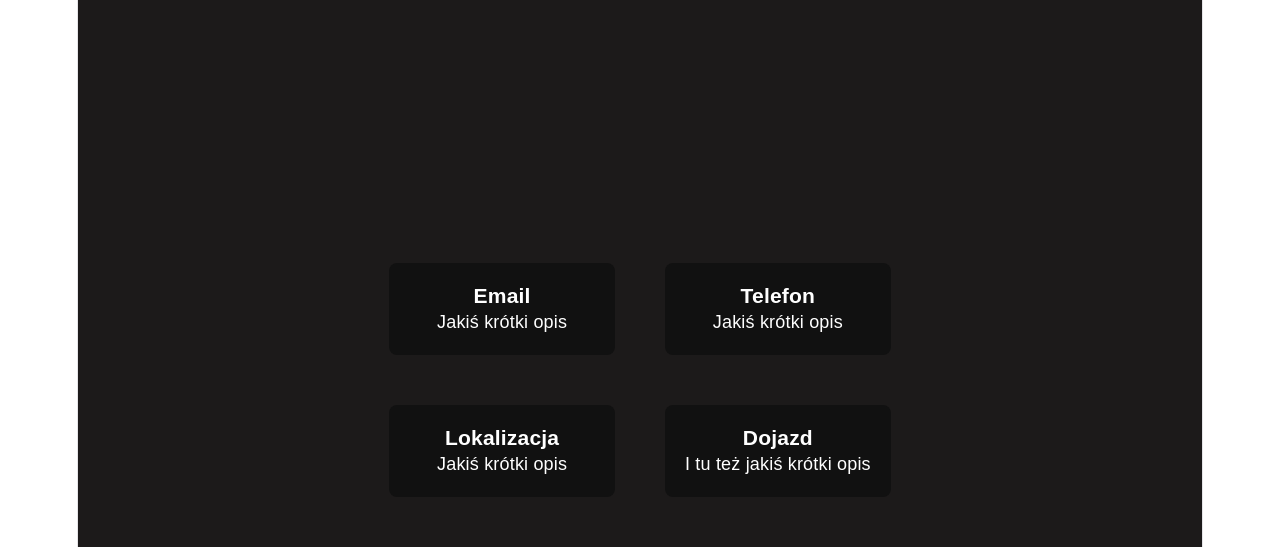
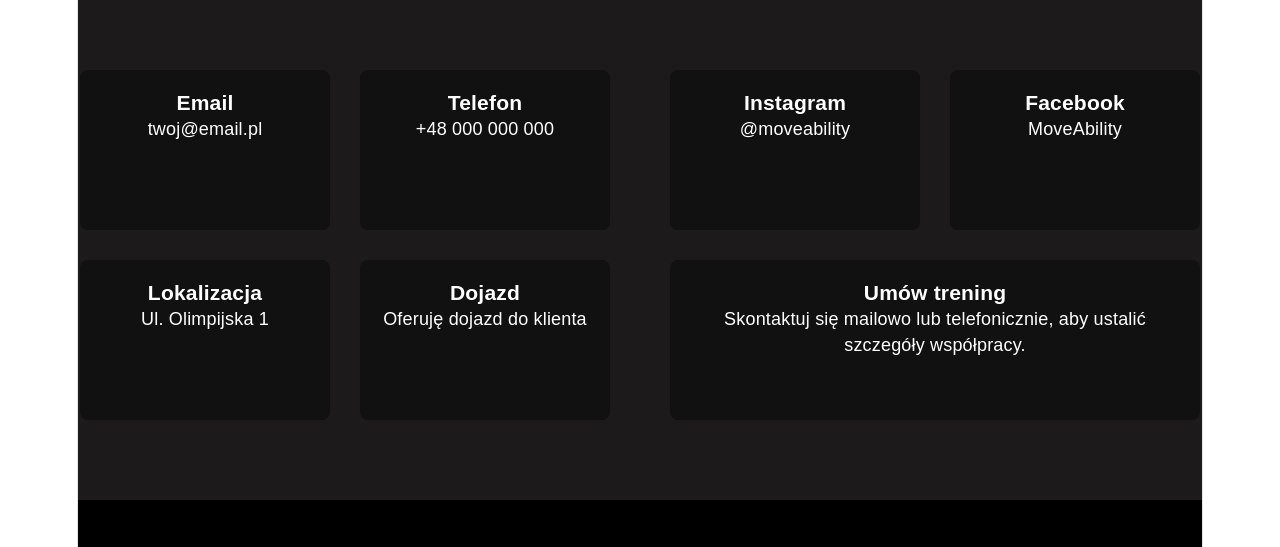
Before and after one commit to Kornio155/praktyki, a React (Vite) app: page / in a window 1280 px wide. Shown: the part 810-1357 px from the top of the page. Built offline with nearby package versions, Linux system fonts and the light colour scheme.

Commit message:
idea (kontakt v.2)

```diff
--- a/src/App.css
+++ b/src/App.css
@@ -43,26 +43,76 @@
 
 /*contact */
 
+/* CONTACT */
+
 .Contact {
   display: flex;
-  min-height: 100vh;
+  flex-direction: row;
+
+  justify-content: center;
+  align-items: flex-start;
+
+  gap: 60px;
+
+  width: 100%;
+  padding: 80px;
+
   background: #1c1a1a;
   color: white;
-  justify-content: center;
-  align-items: center;
-}
-.Contact-grid {
-  display: grid;
-  grid-template-columns: repeat(2, 1fr);
-  gap: 50px;
-  margin-bottom: 20px;
 
+  box-sizing: border-box;
 }
 
-.Contact-card{
+/* LEWA */
+.Contact-left {
+  display: grid;
+  grid-template-columns: repeat(2, 250px);
+  gap: 30px;
+
+  flex-shrink: 0;
+}
+
+/* PRAWA */
+.Contact-right {
+  display: grid;
+  grid-template-columns: repeat(2, 250px);
+  gap: 30px;
+
+  flex-shrink: 0;
+}
+
+/* BOX */
+.Contact-card,
+.Big-card {
   background: #111;
   padding: 20px;
   border-radius: 8px;
+
+  min-height: 160px;
+}
+
+/* DUŻY BOX */
+.Big-card {
+  grid-column: span 2;
+}
+
+/* MOBILE */
+@media (max-width: 1200px) {
+  .Contact {
+    flex-direction: column;
+    align-items: center;
+  }
+}
+
+@media (max-width: 650px) {
+  .Contact-left,
+  .Contact-right {
+    grid-template-columns: 1fr;
+  }
+
+  .Big-card {
+    grid-column: span 1;
+  }
 }
 
 /* OFFER */
--- a/src/App.tsx
+++ b/src/App.tsx
@@ -23,24 +23,32 @@ const App: React.FC = () => {
                 </div>
             </section>
 
-            {/* ABOUT */}
-            <section className="Contact">
-
-
-                    <div className="Contact-grid">
-                        {[
-                            { title: 'Email', desc: 'Jakiś krótki opis' },
-                            { title: 'Telefon', desc: 'Jakiś krótki opis' },
-                            { title: 'Lokalizacja', desc: 'Jakiś krótki opis' },
-                            { title: 'Dojazd', desc: 'I tu też jakiś krótki opis' }
-                        ].map((item, index) => (
-                            <div className="Contact-card" key={index}>
-                                <h3>{item.title}</h3>
-                                <p>{item.desc}</p>
-                            </div>
+            {/* Contact */}
+            <section className="Contact"> {/* LEWA STRONA */}
+                <div className="Contact-left">
+                    {[ { title: 'Email', desc: 'twoj@email.pl' },
+                        { title: 'Telefon', desc: '+48 000 000 000' },
+                        { title: 'Lokalizacja', desc: 'Ul. Olimpijska 1' },
+                        { title: 'Dojazd', desc: 'Oferuję dojazd do klienta' } ]
+                        .map((item, index) => (
+                            <div className="Contact-card" key={index}><h3>{item.title}</h3> <p>{item.desc}</p> </div>
                         ))}
+                </div>
+                {/* PRAWA STRONA */}
+                <div className="Contact-right">
+                    <div className="Contact-card">
+                        <h3>Instagram</h3>
+                        <p>@moveability</p>
                     </div>
-
+                    <div className="Contact-card">
+                        <h3>Facebook</h3>
+                        <p>MoveAbility</p>
+                    </div>
+                    <div className="Big-card">
+                        <h3>Umów trening</h3>
+                        <p> Skontaktuj się mailowo lub telefonicznie, aby ustalić szczegóły współpracy. </p>
+                    </div>
+                </div>
             </section>
 
             {/* OFFER */}
```
